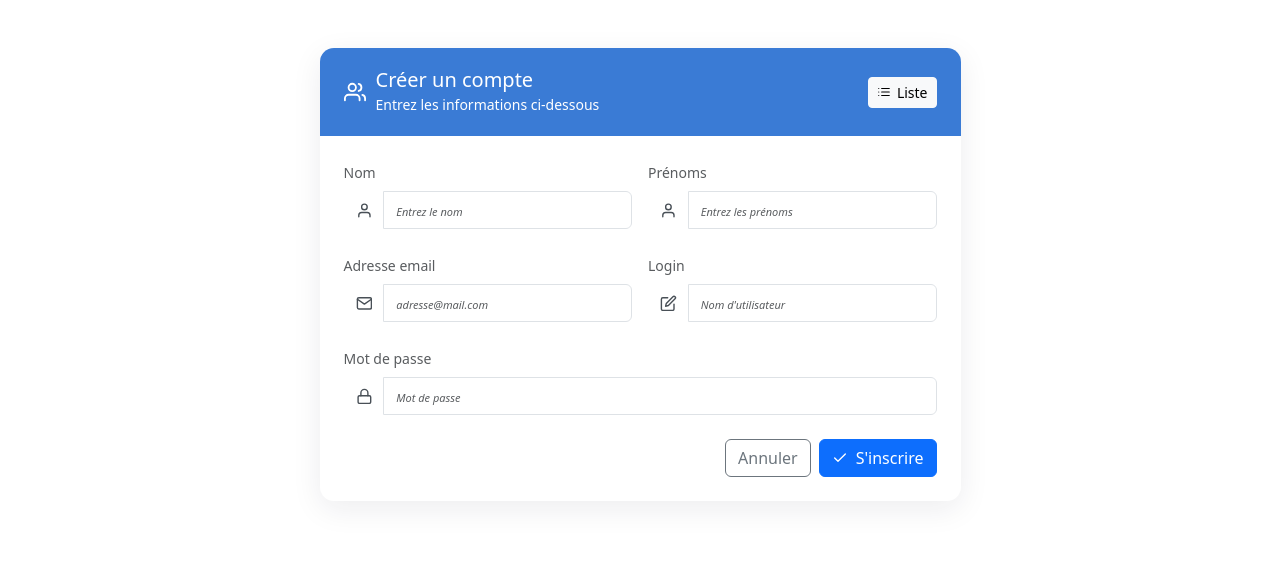
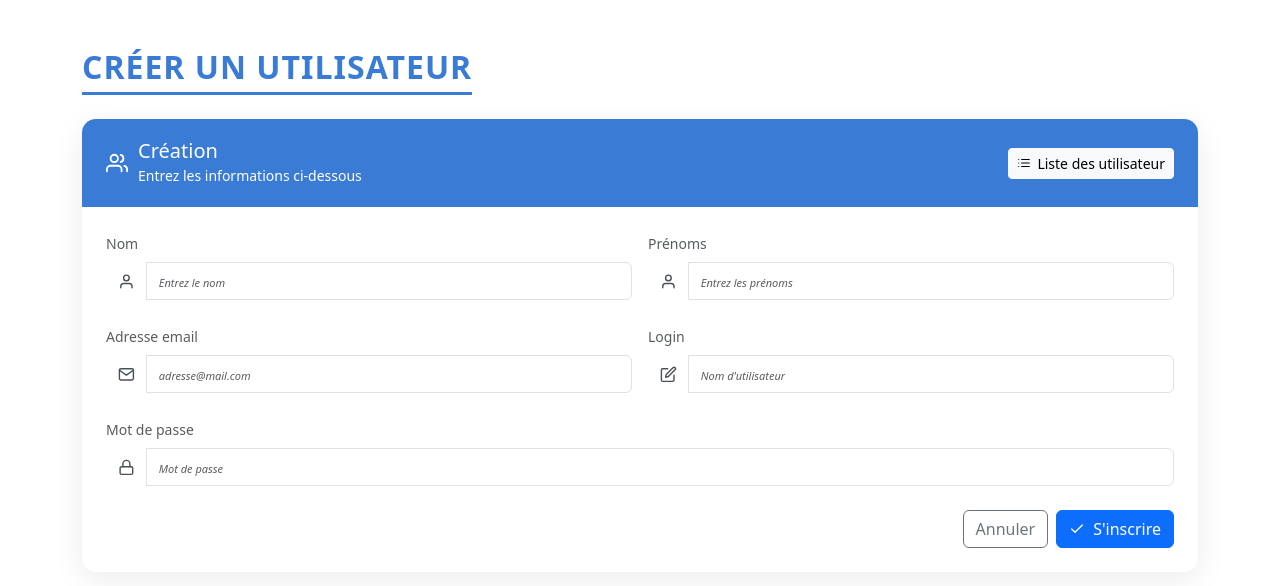
Before and after one commit to JeanBertrand2/SiteAPI, a React (Create React App) app: page /add-user in a window 1280 px wide. Shown: the top 586 px of the page. Built offline with nearby package versions, Linux system fonts and the light colour scheme; no server answers.

Commit message:
Update add/edit form

```diff
--- a/src/pages/utilisateurs/AjoutUtilisateur.jsx
+++ b/src/pages/utilisateurs/AjoutUtilisateur.jsx
@@ -27,7 +27,7 @@ const cardStyle = {
 };
 
 const headerStyle = {
-  background: " rgba(58,123,213,1) ",
+  background: " #3a7bd5ff ",
   color: "white",
   padding: "1.25rem 1.5rem",
 };
@@ -78,8 +78,22 @@ const AjoutUtilisateur = () => {
 
   return (
     <Container className="py-5">
+      <h2
+        className="mb-4 text-center fw-bold"
+        style={{
+          textTransform: "uppercase",
+          letterSpacing: "1px",
+          borderBottom: "3px solid #3a7bd5ff",
+          color: "#3a7bd5ff",
+          display: "inline-block",
+          paddingBottom: "6px",
+        }}
+      >
+        {id ? "Modifier un utilisateur" : "Créer un utilisateur"}
+      </h2>
+
       <Row className="justify-content-center">
-        <Col xs={12} md={9} lg={7}>
+        <Col xs={12} md={10} lg={12}>
           <Card style={cardStyle}>
             <div
               style={headerStyle}
@@ -88,9 +102,7 @@ const AjoutUtilisateur = () => {
               <div className="d-flex align-items-center">
                 <FiUsers style={{ fontSize: 22, marginRight: 10 }} />
                 <div>
-                  <h5 className="mb-0">
-                    {id ? "Modifier utilisateur" : "Créer un compte"}
-                  </h5>
+                  <h5 className="mb-0">{id ? "Modification" : "Création"}</h5>
                   <small className="opacity-85">
                     Entrez les informations ci-dessous
                   </small>
@@ -106,7 +118,7 @@ const AjoutUtilisateur = () => {
                   title="Voir la liste des utilisateurs"
                 >
                   <FiList style={{ marginRight: 6 }} />
-                  Liste
+                  Liste des utilisateur
                 </Button>
               </div>
             </div>
```
